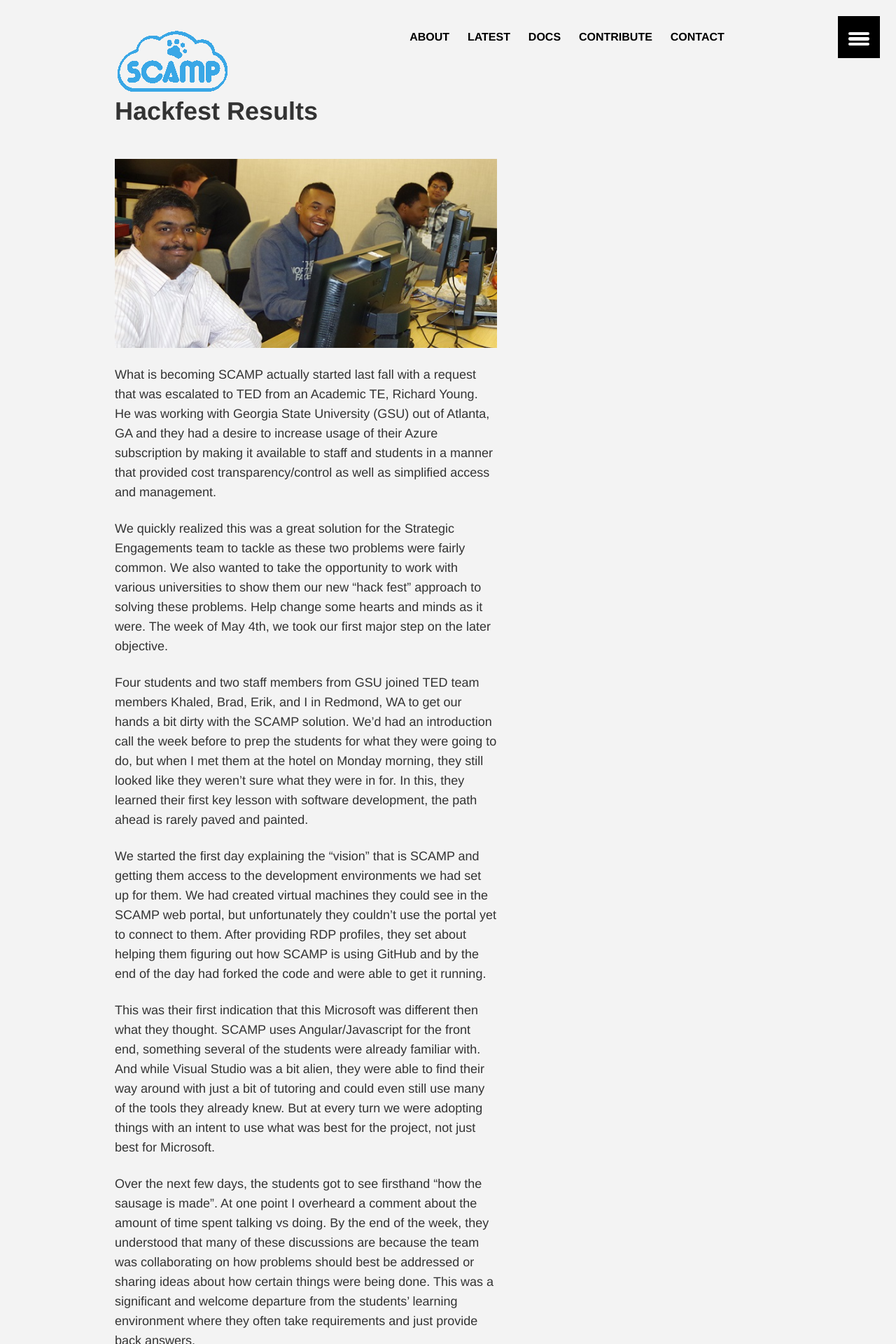
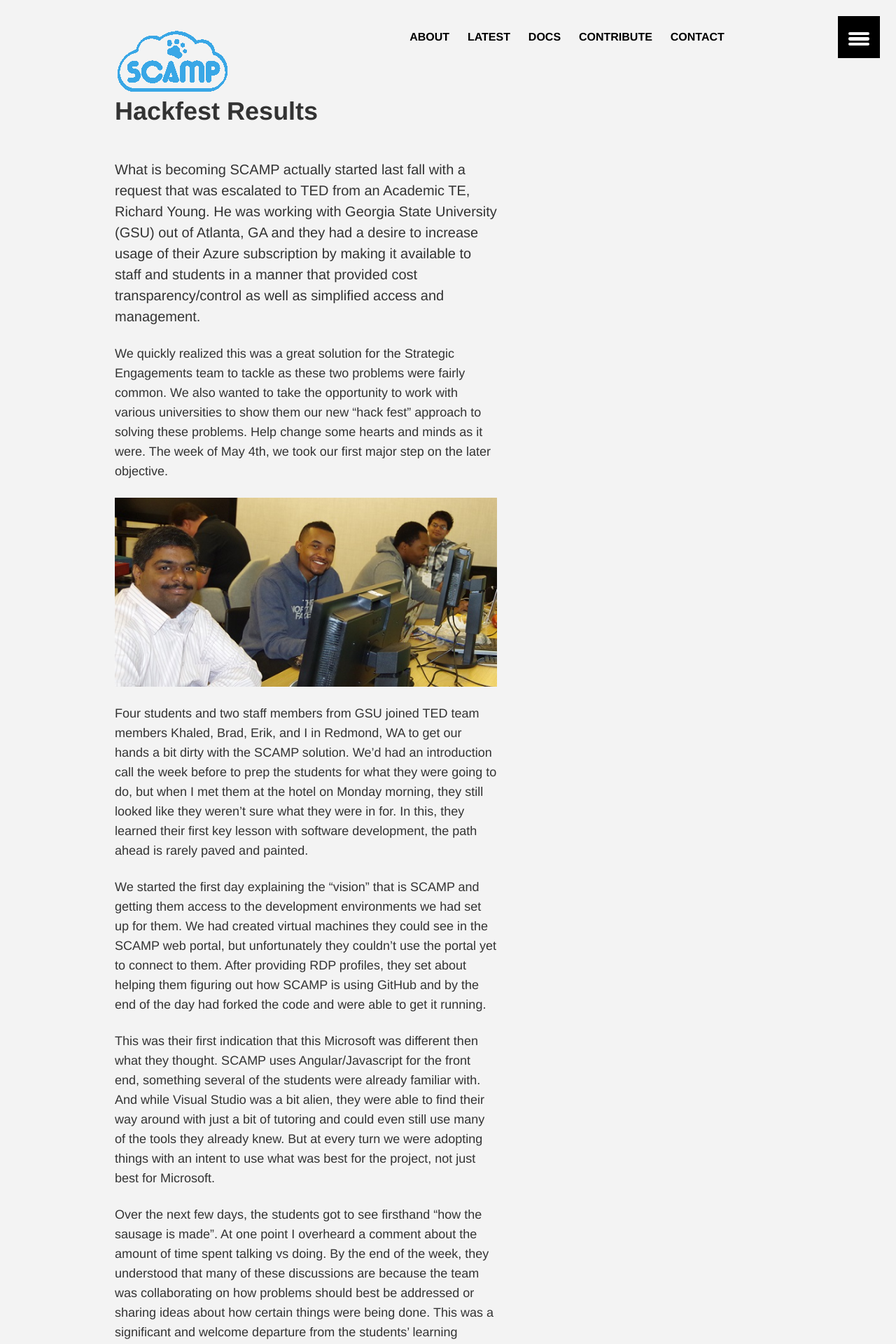
Before and after one commit to brentstineman/SimpleCloudManagerProject.github.io, a Jekyll site: the page built from _posts/2015-05-12-GSUHackfest-Report2.md, in a window 1280 px wide. Shown: the top 1920 px of the page at 70% size. Built offline with Jekyll 4.4.1, drawn with Linux system fonts in a browser that asks for light colours.

Commit message:
couple minor fixes to doc

```diff
--- a/_posts/2015-05-12-GSUHackfest-Report2.md
+++ b/_posts/2015-05-12-GSUHackfest-Report2.md
@@ -5,11 +5,11 @@ date: 2015-05-12 18:00:00 -8000
 author: brent_stineman
 ---
 
-![](../images/posts/2015-05-12-GSUHackfest-Report2/GSU-Students.jpg)
-
 What is becoming SCAMP actually started last fall with a request that was escalated to TED from an Academic TE, Richard Young. He was working with Georgia State University (GSU) out of Atlanta, GA and they had a desire to increase usage of their Azure subscription by making it available to staff and students in a manner that provided cost transparency/control as well as simplified access and management.
 
 We quickly realized this was a great solution for the Strategic Engagements team to tackle as these two problems were fairly common. We also wanted to take the opportunity to work with various universities to show them our new “hack fest” approach to solving these problems. Help change some hearts and minds as it were. The week of May 4th, we took our first major step on the later objective.
+
+![](../images/posts/2015-05-12-GSUHackfest-Report2/GSU-Students.jpg)
 
 Four students and two staff members from GSU joined TED team members Khaled, Brad, Erik, and I in Redmond, WA to get our hands a bit dirty with the SCAMP solution. We’d had an introduction call the week before to prep the students for what they were going to do, but when I met them at the hotel on Monday morning, they still looked like they weren’t sure what they were in for. In this, they learned their first key lesson with software development, the path ahead is rarely paved and painted.
 
@@ -28,7 +28,7 @@ I think Wasfi (aka Waffles), one of the GSU students sum up their experience bes
 >
 > Helping out with this project taught a lot, and I hope I don’t forget the experience in the future. I’ve read about lot of the topics we discussed and learned the concepts about what we worked on, but never did I implement or deep dive into the code. This experience helped me jumpstart my interest and really understand the life of a coder, computer scientist, and an engineer to help solve problems.
 
-![](../images/posts/2015-05-12-GSUHackfest-Report2/collaboration.jpg)
+![](../images/posts/2015-05-12-GSUHackfest-Report2/collaboration.JPG)
 
 However, the event wasn’t purely educational. We made some significant progress on the solution. We spent time two GSU Central IT staffers, Kelly (Enterprise Computing) and Jaro (Application Engineering) to help iron out a few of the SCAMP features which we’ll be blogging about this week. We also started implementing a UI overhaul (the original designs were based on my extremely poor UI design skills), and started implementation on two key subsystems (request activity logging and state management). We expanded our use of TypeScript for managing the interface classes/objects between C# and JavaScript. And with Khal’s help overcame a couple key challenges we had been facing and uncovered and corrected a couple issues in the solution’s design.
 
```
